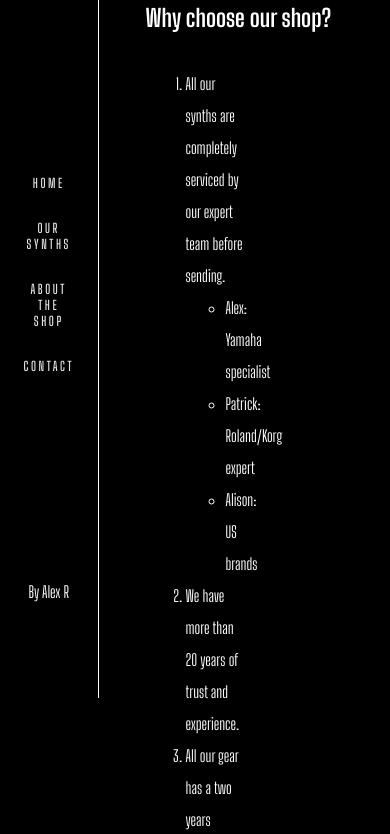
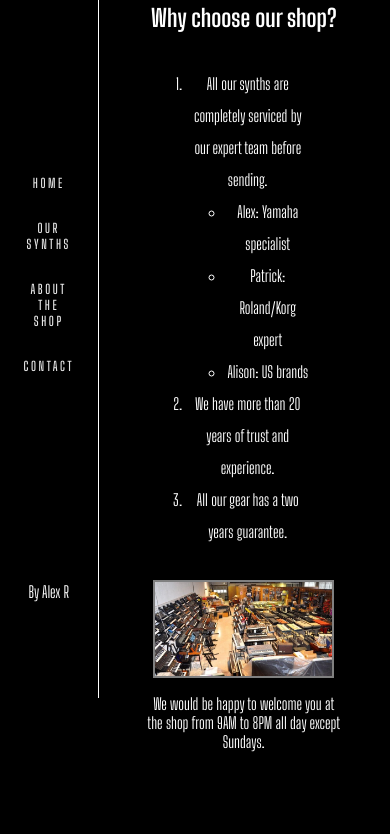
Before and after one commit to alexrobert75/synthshop, a plain HTML site: page about.html in a window 390 px wide. Shown: the part 146-980 px from the top of the page. Drawn offline with Linux system fonts and the light colour scheme; a web font is replaced by a local one.

Commit message:
add responsive

```diff
--- a/styles.css
+++ b/styles.css
@@ -91,6 +91,14 @@ video{
     align-items: center;
 }
 
+
+@media only screen and (max-width: 720px){
+
+    .synth {
+        justify-content: center;
+    }
+}
+
 .synth h2,p {
     flex-basis: 100%;
 }
@@ -103,6 +111,14 @@ video{
     flex-basis: 30%;
     max-width: 40%;
     border: 2px solid grey;
+}
+
+@media only screen and (max-width: 720px){
+    .synthpic {
+        flex-basis: 80%;
+        max-width: 90%;
+        margin-top: 1rem;
+    }
 }
 
 th,td {
@@ -119,9 +135,17 @@ th,td {
     box-sizing: border-box;
 }
 
+
 .content2 h1,h2,h3,p,form {
     flex-basis: 100%;
     width: 100%;
+}
+
+@media only screen and (max-width: 720px){
+    .content2 h1,h2,h3,p,form {
+        text-align: center;
+    }
+
 }
 
 #aboutus {
@@ -141,6 +165,20 @@ th,td {
     margin-right: 5rem;
 }
 
+@media only screen and (max-width: 720px){
+
+    #aboutus {
+        justify-content: center;
+        text-align: center;
+    }
+
+    #aboutus ol {
+        width: 100%;
+        flex-basis: 100%;
+        margin-right: 2rem;
+    }
+}
+
 .minisynth {
     background-position: center;
     background-repeat: no-repeat;
@@ -149,6 +187,20 @@ th,td {
     height: auto;
     margin: 1em;
     display: flex;
+}
+
+@media only screen and (max-width: 880px){
+    .minisynth {
+        margin: 0.5em;
+        flex-basis: 40%;
+    }
+}
+
+@media only screen and (max-width: 580px){
+    .minisynth {
+        margin: 0.5em;
+        flex-basis: 80%;
+    }
 }
 
 .minisynth:before {
```
